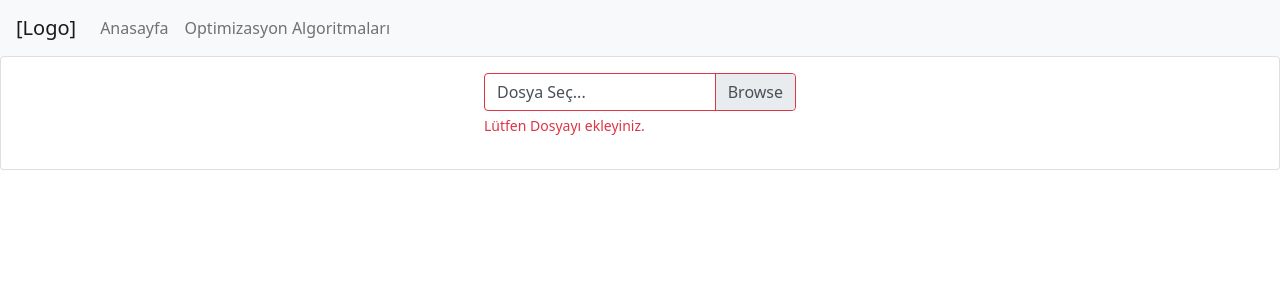
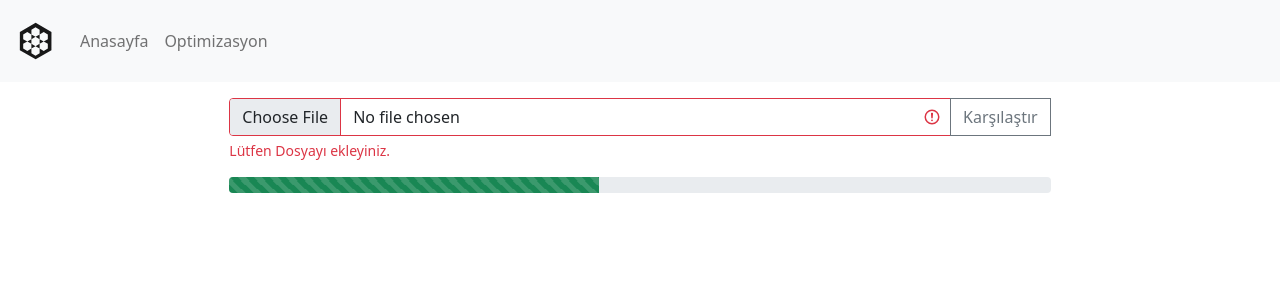
Before and after one commit to oincir/compare-optimization-algos, a React (Create React App) app: page /home in a window 1280 px wide. Shown: the top 300 px of the page. Built offline with nearby package versions, Linux system fonts and the light colour scheme.

Commit message:
upload component added

```diff
--- a/package.json
+++ b/package.json
@@ -3,15 +3,18 @@
   "version": "0.1.0",
   "private": true,
   "dependencies": {
+    "@react-icons/all-files": "^4.1.0",
     "@testing-library/jest-dom": "^5.12.0",
     "@testing-library/react": "^11.2.6",
     "@testing-library/user-event": "^12.8.3",
+    "axios": "^0.21.1",
     "bootstrap": "^5.0.0",
     "node-sass": "^6.0.0",
     "react": "^17.0.2",
     "react-bootstrap": "^1.5.2",
     "react-chartjs-2": "^3.0.3",
     "react-dom": "^17.0.2",
+    "react-icons": "^4.2.0",
     "react-router-dom": "^5.2.0",
     "react-scripts": "4.0.3",
     "sass": "^1.32.12",
--- a/src/Components/navbarComponent.jsx
+++ b/src/Components/navbarComponent.jsx
@@ -1,16 +1,17 @@
 import React, {Component} from 'react';
 import { Nav,Navbar } from "react-bootstrap";
+import { GiArtificialHive } from "react-icons/gi"
 
 class NavbarComponent extends Component {
     render() {
         return (
             <Navbar bg="light" expand="sm">
-                <Navbar.Brand href="home">[Logo]</Navbar.Brand>
+                <Navbar.Brand href="home"><h1><GiArtificialHive/></h1></Navbar.Brand>
                 <Navbar.Toggle aria-controls="basic-navbar-nav" />
                 <Navbar.Collapse>
                     <Nav className="mr-auto">
                         <Nav.Link href="home">Anasayfa</Nav.Link>
-                        <Nav.Link href="optimization">Optimizasyon Algoritmaları</Nav.Link>
+                        <Nav.Link href="optimization">Optimizasyon</Nav.Link>
                     </Nav>
                 </Navbar.Collapse>
             </Navbar>
--- a/src/Components/uploadComponent.jsx
+++ b/src/Components/uploadComponent.jsx
@@ -1,20 +1,24 @@
 import React, {Component} from 'react';
-import { Card, Form } from "react-bootstrap";
+import {Card, Form, ProgressBar} from "react-bootstrap";
 
 class UploadComponent extends Component {
     render() {
         return (
-            <Card className={"flex justify-content-center align-items-center "}>
-                <Card.Body>
-                    <Form.Group className={"was-validated "}>
-                        <div className={"custom-file "}>
-                            <input type={"file"} className={"custom-file-input"} id={"validCustomFile"} required/>
-                            <label className={"custom-file-label"}>Dosya Seç...</label>
-                            <div className={"invalid-feedback"}> Lütfen Dosyayı ekleyiniz.</div>
-                        </div>
-                    </Form.Group>
-                </Card.Body>
-            </Card>
+            <div className={"flex"}>
+                <Card className={"justify-content-center align-items-center flex border-0"}>
+                    <Card.Body className={"col-md-8 "}>
+                        <Form.Group className="input-group mb-3 was-validated">
+                            <input type="file" className="form-control"
+                                   aria-label="Text input with segmented dropdown button" id={"validCustomFile"} required/>
+                            <div className="input-group-append">
+                                <button type="button" className="btn btn-outline-secondary" >Karşılaştır</button>
+                            </div>
+                            <div className={"invalid-feedback"}>Lütfen Dosyayı ekleyiniz.</div>
+                        </Form.Group>
+                        <ProgressBar variant="success" animated now={45} />
+                    </Card.Body>
+                </Card>
+            </div>
         );
     }
 }
```
Also changed, not shown: 1 other file (tests, documents, lock files or other folders).
